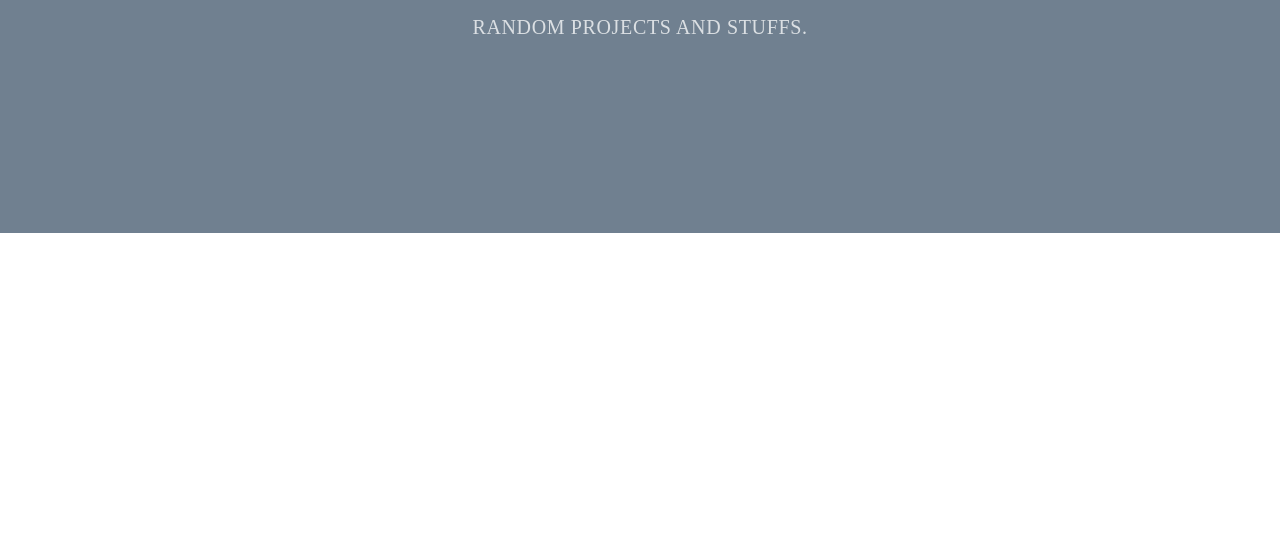
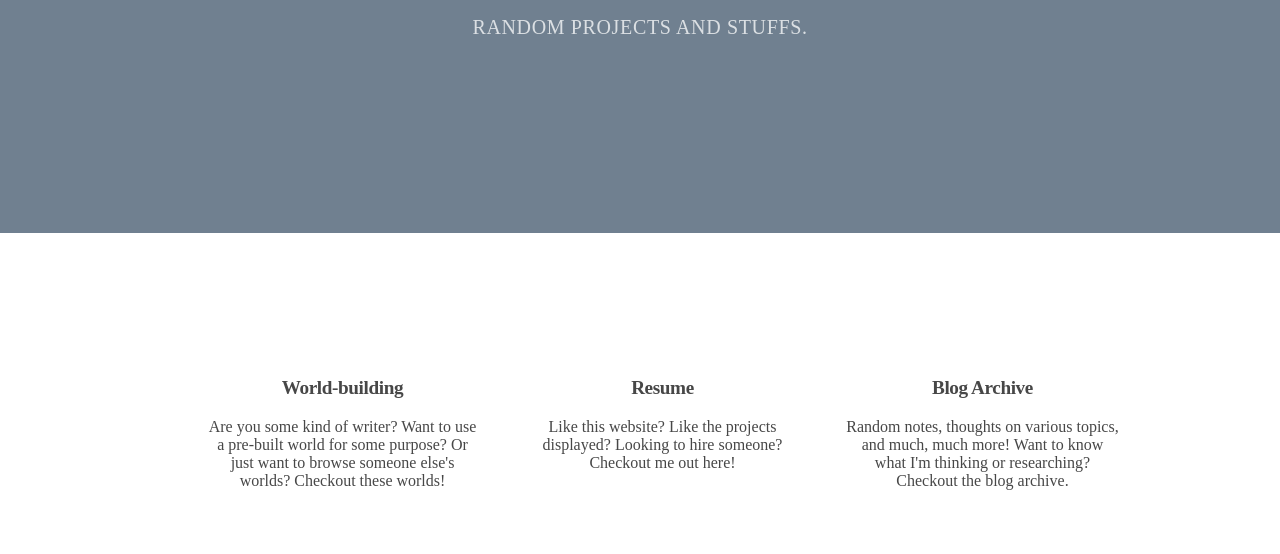
Before and after one commit to Sugar500/sugar500.github.io, a plain HTML site: page index.html in a window 1280 px wide. Shown: the part 344-898 px from the top of the page. Before the commit the page ends 800 px from the top, so only its background shows below. Drawn offline with Linux system fonts and the light colour scheme.

Commit message:
Add project landings section and tooltips
Introduced a new "project landings" section with sample content and styles, dynamically loaded via JavaScript. Updated existing HTML elements with title attributes for better accessibility and context. Minor improvements include adjustments to page text and placeholders for future development.

```diff
--- a/assets/banner.html
+++ b/assets/banner.html
@@ -1,7 +1,7 @@
 <div id="banner">
   <div class="inner">
-    <h2>Sugar500</h2>
-    <p>Random projects and stuffs.</p>
+    <h2 title="and a real name too!">Jessa | Sugar500</h2>
+    <p title="I'm hire-able! Please hire me.">Random projects and stuffs.</p>
   </div>
 </div>
 
--- a/assets/header.html
+++ b/assets/header.html
@@ -2,9 +2,9 @@
 <!-- solid state like -->
 <header class="alt">
   <h1><!--suppress HtmlUnknownTarget -->
-    <a href="./index.html">Branding</a></h1>
+    <a href="./index.html" title="TODO">Branding</a></h1>
   <nav>
-    <button id="menu-button">Menu</button>
+    <button id="menu-button" title="TODO">Menu</button>
   </nav>
 </header>
 
--- /dev/null
+++ b/assets/project_landings.html
@@ -0,0 +1,84 @@
+<!-- feature section 1: other project landings - arcana highlights like -->
+<section id="project-landings">
+  <!--  -->
+  <div class="inner row gtr-150">
+    <section class="col-4 col-12-narrower center">
+      <a href="" class="box-highlight">
+        <!-- icon -->
+        <!-- header -->
+        <h3 title="the not secret ones">World-building</h3>
+        <!-- description -->
+        <p title="please check licenses before using said worlds">Are you some kind of writer? Want to use a pre-built
+          world for some purpose? Or just want to browse someone else's worlds? Checkout these worlds!</p>
+      </a>
+    </section>
+
+    <section class="col-4 col-12-narrower center">
+      <a href="" class="box-highlight">
+        <!-- icon -->
+        <!-- header -->
+        <h3 title="currently looking for a career!">Resume</h3>
+        <!-- description -->
+        <p title="please?">Like this website? Like the projects displayed?
+          Looking to hire someone? Checkout me out here!</p>
+      </a>
+    </section>
+
+    <section class="col-4 col-12-narrower center">
+      <a href="" class="box-highlight">
+        <!-- icon -->
+        <!-- header -->
+        <h3 title="also the not secret ones">Blog Archive</h3>
+        <!-- description -->
+        <p title="notes anyone?">Random notes, thoughts on various topics, and much, much more!
+        Want to know what I'm thinking or researching? Checkout the blog archive.</p>
+      </a>
+    </section>
+  </div>
+</section>
+
+<style>
+  #project-landings {
+    text-decoration: none;
+    color: #474747;
+
+    padding: 3rem 0 1rem 0;
+    box-sizing: border-box;
+    display: block;
+    width: 100%;
+    margin: 0;
+  }
+
+  #project-landings .inner {
+    <!--  -->
+    overflow: hidden;
+    margin: 0 auto;
+    width: 75%;
+    display: flex;
+  }
+
+  #project-landings .center {
+    display: inline-block;
+  }
+
+  #project-landings .box-highlight {
+    text-align: center;
+    text-decoration: none;
+
+    color: inherit;
+  }
+
+  #project-landings h3 {
+    letter-spacing: -0.025rem;
+    font-size: 1.2rem;
+    font-weight: 600;
+    color: inherit;
+
+    line-height: 1.75rem;
+    margin-bottom: 1rem;
+  }
+
+  #project-landings p {
+    margin: 0 0 2rem 0;
+  }
+</style>
--- a/index.html
+++ b/index.html
@@ -2,34 +2,38 @@
 <html lang="en">
 <head>
     <meta charset="UTF-8">
-    <title>Some Fancy Title</title>
+    <title>Landing?</title>
     <link rel="stylesheet" href="styles/main.css">
 </head>
 <body>
     <!-- javascript warning for any javascript replaced sections -->
 
     <!-- no filter blur, always causes problems -->
-    <div class="overlay"></div>
+    <div class="overlay" title="how are you reading this?"></div>
 
     <!-- header: menu that follows -->
-    <div id="header"><!-- solid state like --></div>
+    <div id="header">Missing something, like a whole webpage? Please enable javascript, or click
+        <a href="" title="TODO">here</a></div>
 
     <!-- banner: branding thing, might trigger different header -->
     <div id="banner"><!-- zerofour like --></div>
+
+    <!-- menu: the complex way of navigating the website -->
+    <div id="menu"></div>
 
     <!-- main -->
     <main id="main">
         <!-- feature section 1: other project landings -->
         <section id="project-landings"><!-- arcana highlights like --></section>
 
-        <!-- feature section 2: code project pages -->
+        <!-- TODO feature section 2: code project pages -->
         <section id="code-projects"><!-- txt features like with multiverse pop-ups --></section>
 
-        <!-- feature section 3: blogging section -->
+        <!-- TODO feature section 3: blogging section -->
         <section id="blog"><!-- txt blog like --></section>
     </main>
 
-    <!-- footer: links to various parts of site, copyright, messaging feature? -->
+    <!-- TODO footer: links to various parts of site, copyright, messaging feature? -->
     <footer id="footer"><!-- arcana like --></footer>
 
     <script type="text/javascript" src="scripts/main.js"></script>
--- a/scripts/main.js
+++ b/scripts/main.js
@@ -1,6 +1,7 @@
 
 loadHTML("assets/header.html", "header");
 loadHTML("assets/banner.html", "banner");
+loadHTML("assets/project_landings.html", "project-landings");
 
 async function loadData(url, func) {
     try {
```
